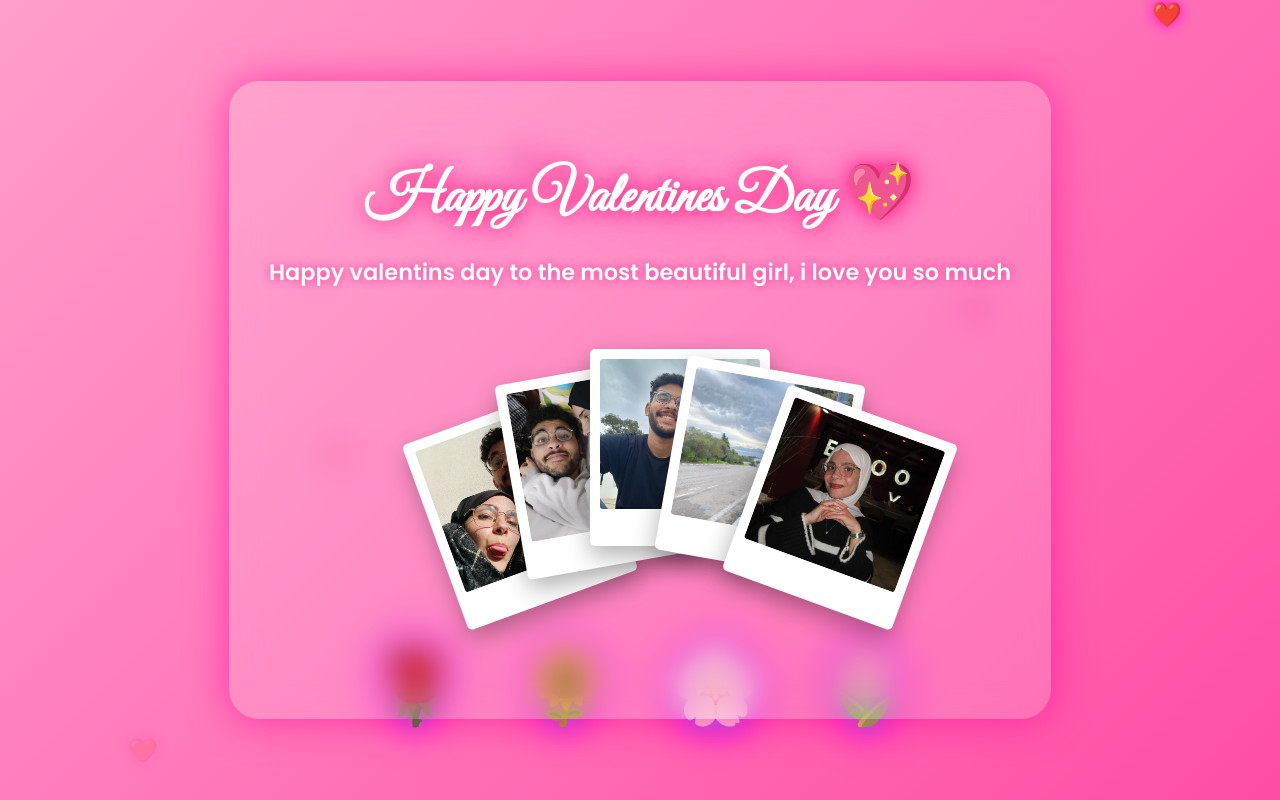
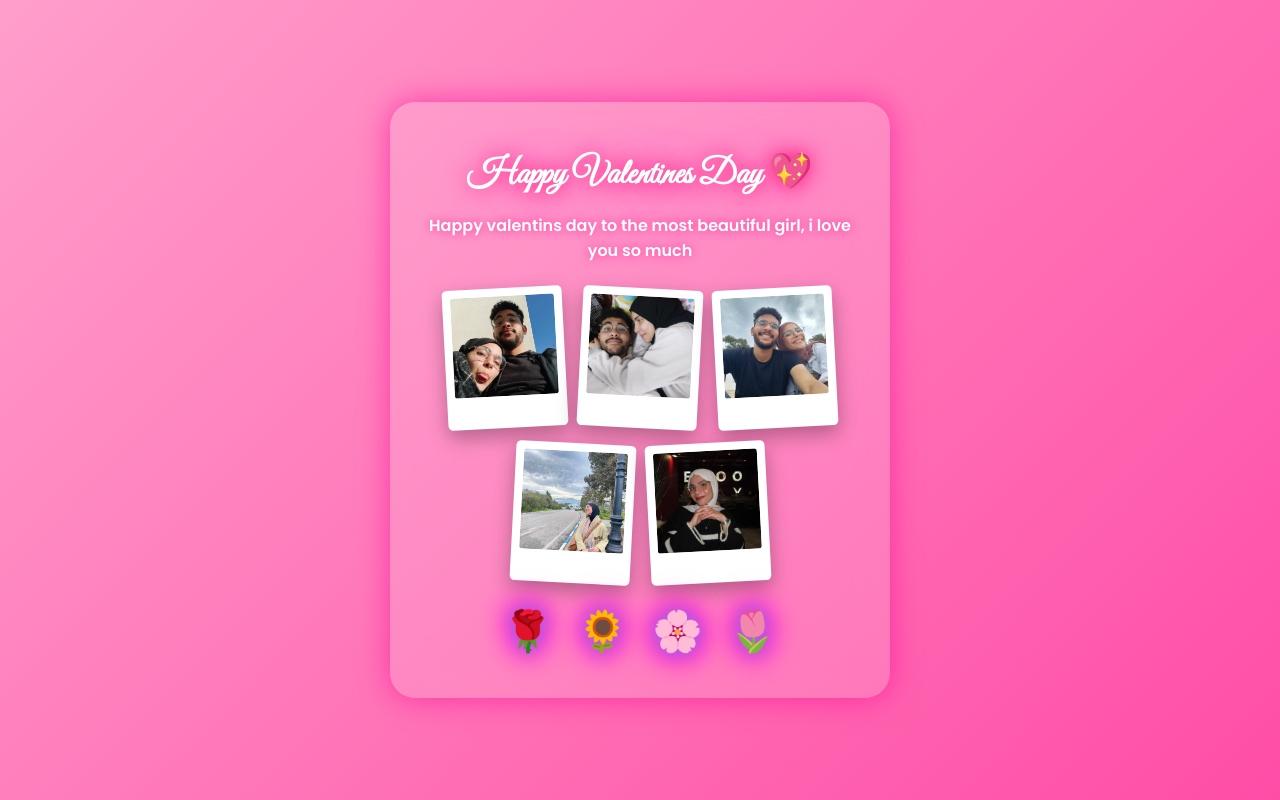
Before and after one commit to LookatGod-afk/To-my-beautiful-girl, a plain HTML site: page index.html in a window 1280 px wide. Drawn offline with Linux system fonts and the light colour scheme.

Commit message:
index.html

```diff
--- a/index.html
+++ b/index.html
@@ -7,140 +7,109 @@
 <link href="https://fonts.googleapis.com/css2?family=Poppins:wght@300;600&family=Great+Vibes&display=swap" rel="stylesheet">
 
 <style>
+* { box-sizing: border-box; }
+
 body {
     margin: 0;
-    padding: 0;
+    padding: 20px;
     font-family: 'Poppins', sans-serif;
     background: linear-gradient(135deg, #ff9ecb, #ff4da6);
     display: flex;
     justify-content: center;
     align-items: center;
-    height: 100vh;
-    overflow: hidden;
+    min-height: 100vh;
+    overflow-x: hidden;
 }
 
 .container {
-    position: relative;
+    width: 100%;
+    max-width: 500px;
     text-align: center;
     background: rgba(255,255,255,0.15);
     backdrop-filter: blur(15px);
-    padding: 40px;
-    border-radius: 30px;
-    box-shadow: 0 0 40px rgba(255,0,150,0.6);
-    max-width: 1000px;
-    z-index: 2;
+    padding: 25px;
+    border-radius: 25px;
+    box-shadow: 0 0 30px rgba(255,0,150,0.6);
 }
 
 h1 {
     font-family: 'Great Vibes', cursive;
-    font-size: 3.5rem;
+    font-size: 2.2rem;
     color: white;
     margin-bottom: 10px;
     text-shadow: 0 0 20px #ff1a75, 0 0 40px #ff66cc;
 }
 
 p {
-    font-size: 1.4rem;
+    font-size: 1rem;
     color: white;
     font-weight: 600;
-    margin-bottom: 40px;
+    margin-bottom: 25px;
     text-shadow: 0 0 10px #ff3399;
 }
 
-/* Polaroid Playing Card Layout */
 .polaroid-container {
-    position: relative;
-    width: 500px;
-    height: 350px;
-    margin: 0 auto;
+    display: flex;
+    flex-wrap: wrap;
+    justify-content: center;
+    gap: 15px;
 }
 
 .polaroid {
-    position: absolute;
-    width: 160px;
+    width: 120px;
     background: white;
-    padding: 10px 10px 30px 10px;
+    padding: 8px 8px 25px 8px;
     border-radius: 5px;
-    box-shadow: 0 10px 25px rgba(0,0,0,0.3);
-    transition: transform 0.4s ease;
+    box-shadow: 0 8px 20px rgba(0,0,0,0.3);
+    transform: rotate(-3deg);
+    transition: transform 0.3s ease;
+}
+
+.polaroid:nth-child(even) {
+    transform: rotate(3deg);
 }
 
 .polaroid img {
     width: 100%;
-    height: 150px;
+    height: 100px;
     object-fit: cover;
     border-radius: 3px;
 }
 
 .polaroid:hover {
-    transform: scale(1.1) rotate(0deg) !important;
-    z-index: 5;
+    transform: scale(1.05) rotate(0deg);
 }
 
-/* Playing card fan effect */
-.card1 { left: 40px;  top: 80px;  transform: rotate(-20deg); }
-.card2 { left: 120px; top: 40px;  transform: rotate(-10deg); }
-.card3 { left: 200px; top: 20px;  transform: rotate(0deg); }
-.card4 { left: 280px; top: 40px;  transform: rotate(10deg); }
-.card5 { left: 360px; top: 80px;  transform: rotate(20deg); }
-
-/* Electronic bouquet */
 .bouquet {
-    position: absolute;
-    bottom: 0;
-    width: 100%;
+    margin-top: 30px;
     display: flex;
     justify-content: center;
-    gap: 60px;
-    padding-bottom: 40px;
-    z-index: 1;
+    gap: 25px;
 }
 
 .flower {
-    font-size: 4.5rem;
+    font-size: 2.5rem;
     animation: float 3s ease-in-out infinite, glow 2s ease-in-out infinite alternate;
-    filter: drop-shadow(0 0 15px #ff00cc);
+    filter: drop-shadow(0 0 10px #ff00cc);
 }
 
 @keyframes float {
     0% { transform: translateY(0px); }
-    50% { transform: translateY(-25px); }
+    50% { transform: translateY(-15px); }
     100% { transform: translateY(0px); }
 }
 
 @keyframes glow {
     0% { text-shadow: 0 0 10px #ff00cc, 0 0 20px #ff66ff; }
-    100% { text-shadow: 0 0 30px #00ffff, 0 0 50px #ff00cc; }
-}
-
-/* Floating hearts */
-.hearts {
-    position: absolute;
-    top: 0;
-    width: 100%;
-    height: 100%;
-    pointer-events: none;
-}
-
-.heart {
-    position: absolute;
-    color: #ff1a75;
-    font-size: 1.5rem;
-    animation: fall 6s linear infinite;
-    text-shadow: 0 0 15px #ff00cc;
-}
-
-@keyframes fall {
-    0% { transform: translateY(-10%); opacity: 1; }
-    100% { transform: translateY(110vh); opacity: 0; }
+    100% { text-shadow: 0 0 25px #00ffff, 0 0 40px #ff00cc; }
 }
 </style>
 </head>
 
 <body>
 
-<!-- Background Music -->
-<audio autoplay loop>
+<!-- Autoplay Music (Best possible compatibility) -->
+<audio id="bgMusic" autoplay loop playsinline>
     <source src="your-music-file.mp3" type="audio/mpeg">
 </audio>
 
@@ -149,12 +118,11 @@ p {
     <p>Happy valentins day to the most beautiful girl, i love you so much</p>
 
     <div class="polaroid-container">
-        <div class="polaroid card1"><img src="photo1.jpg"></div>
-        <div class="polaroid card2"><img src="photo2.jpg"></div>
-        <div class="polaroid card3"><img src="photo3.jpg"></div>
-        <div class="polaroid card4"><img src="photo4.jpg"></div>
-        <div class="polaroid card5"><img src="photo5.jpg"></div>
-    </div>
+        <div class="polaroid"><img src="photo1.jpg"></div>
+        <div class="polaroid"><img src="photo2.jpg"></div>
+        <div class="polaroid"><img src="photo3.jpg"></div>
+        <div class="polaroid"><img src="photo4.jpg"></div>
+        <div class="polaroid"><img src="photo5.jpg"></div>
     </div>
 
     <div class="bouquet">
@@ -163,15 +131,19 @@ p {
         <div class="flower">🌸</div>
         <div class="flower">🌷</div>
     </div>
+</div>
 
-<div class="hearts">
-    <div class="heart" style="left:10%; animation-delay:0s;">❤️</div>
-    <div class="heart" style="left:25%; animation-delay:2s;">💖</div>
-    <div class="heart" style="left:40%; animation-delay:4s;">💕</div>
-    <div class="heart" style="left:60%; animation-delay:1s;">💘</div>
-    <div class="heart" style="left:75%; animation-delay:3s;">💓</div>
-    <div class="heart" style="left:90%; animation-delay:5s;">❤️</div>
-</div>
+<script>
+// Force autoplay attempt for mobile browsers
+window.addEventListener('load', function() {
+    const music = document.getElementById('bgMusic');
+    music.play().catch(() => {
+        // If blocked, try again on first interaction
+        document.addEventListener('touchstart', () => music.play(), { once: true });
+        document.addEventListener('click', () => music.play(), { once: true });
+    });
+});
+</script>
 
 </body>
 </html>
```
Lines whose indentation alone changed are shown as unchanged.
